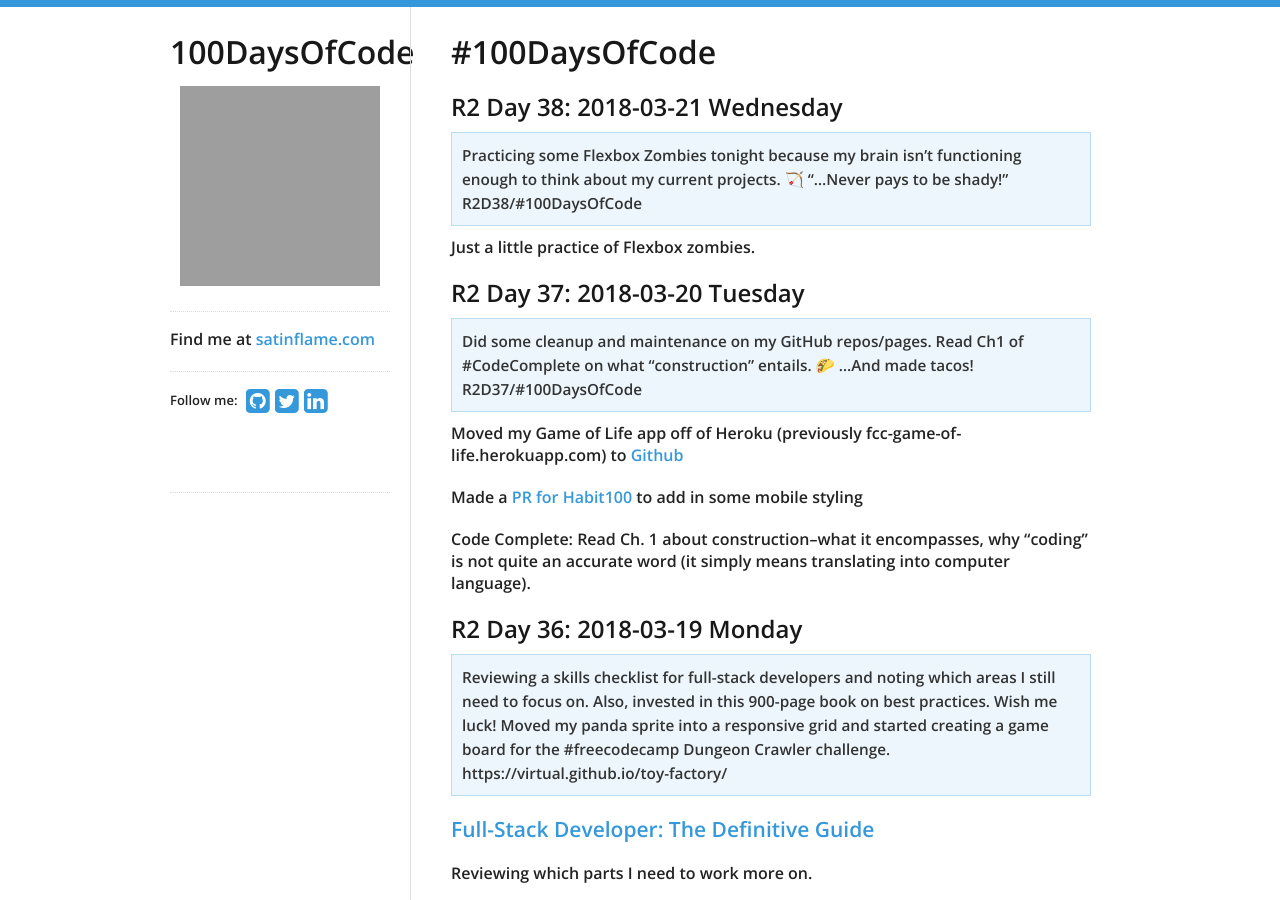
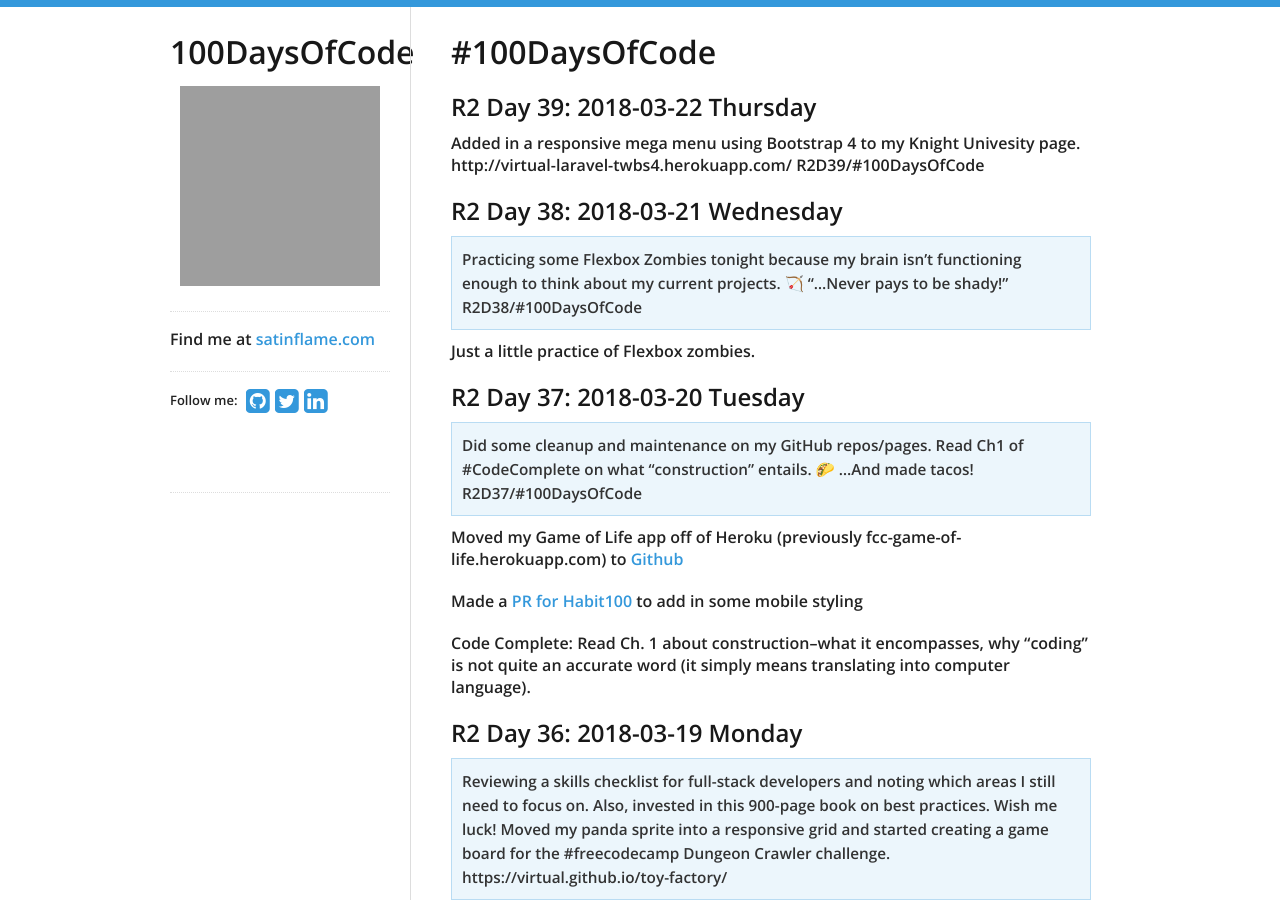
Before and after one commit to virtual/100daysofcode, a Jekyll site: the page built from index.md, in a window 1280 px wide and 900 px high. Built offline with Jekyll 4.4.1, drawn with Linux system fonts in a browser that asks for light colours; nearby versions of some CDN libraries; our own code applies the rules of GitHub Pages for plain Markdown files; grey boxes are pictures that could not be loaded.

Commit message:
Update index.md

```diff
--- a/index.md
+++ b/index.md
@@ -1,4 +1,8 @@
 # #100DaysOfCode
+
+## R2 Day 39: 2018-03-22 Thursday
+
+Added in a responsive mega menu using Bootstrap 4 to my Knight Univesity page. http://virtual-laravel-twbs4.herokuapp.com/ R2D39/#100DaysOfCode
 
 ## R2 Day 38: 2018-03-21 Wednesday
 
```
